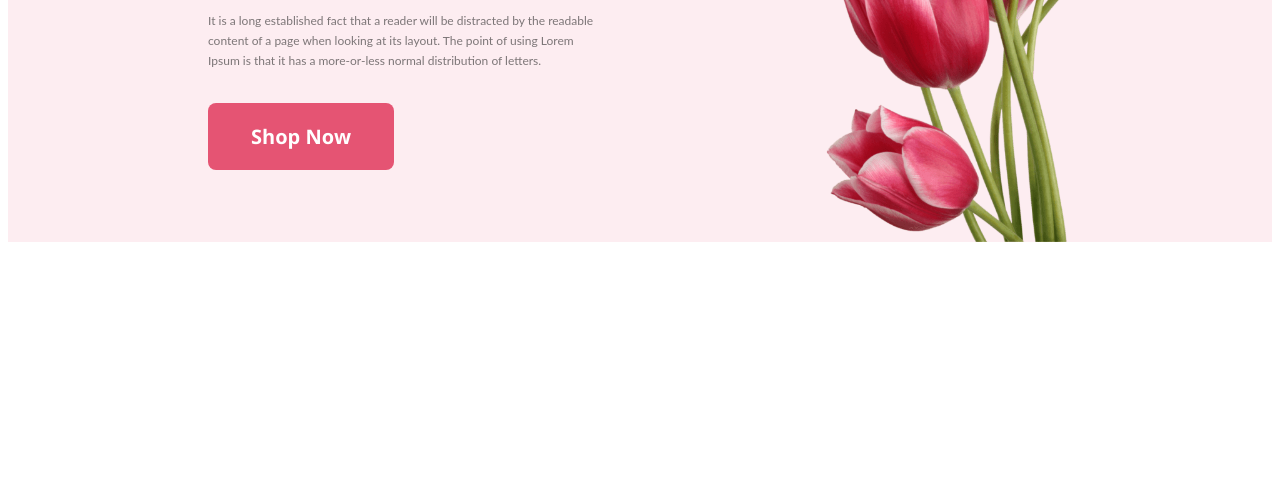
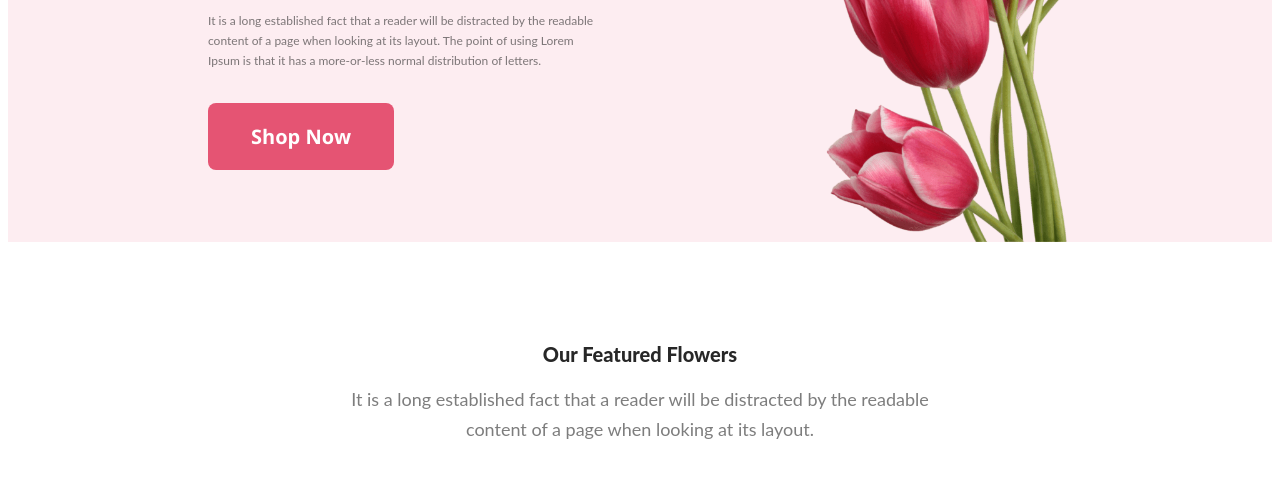
Before and after one commit to pretom97/Programming-Hero-Assignment-1, a plain HTML site: page index.html in a window 1280 px wide. Shown: the part 316-800 px from the top of the page. Drawn offline with nearby package versions, Linux system fonts and the light colour scheme.

Commit message:
added main section Our Featured Flowers item

```diff
--- a/index.html
+++ b/index.html
@@ -32,7 +32,19 @@
         class="banner-image"
       />
     </header>
-    <main></main>
+    <main>
+      <section class="Our Featured Flowers">
+        <div>
+          <h2 class="featured-tittle">Our Featured Flowers</h2>
+          <p class="featured-description">
+            It is a long established fact that a reader will be distracted by
+            the readable <br />
+            content of a page when looking at its layout.
+          </p>
+        </div>
+        <div class="featured"></div>
+      </section>
+    </main>
     <footer></footer>
   </body>
 </html>
--- a/styles/shop.css
+++ b/styles/shop.css
@@ -23,7 +23,7 @@
 }
 .banner-tittle {
   width: 400px;
-  font-weight: 800;
+  font-weight: 700;
   color: #272727;
   font-size: 40px;
 }
@@ -45,3 +45,21 @@
   margin-top: 20px;
   font-size: 20px;
 }
+/* Our Featured Flowers related styles */
+.featured-tittle {
+  text-align: center;
+  color: #272727;
+  font-family: Lato;
+  font-size: 20px;
+  font-weight: 800;
+  margin-top: 100px;
+}
+.featured-description {
+  color: rgba(39, 39, 39, 0.6);
+  text-align: center;
+  font-family: Lato;
+  font-size: 18px;
+  font-weight: 400;
+  line-height: 30px;
+  justify-content: center;
+}
```
